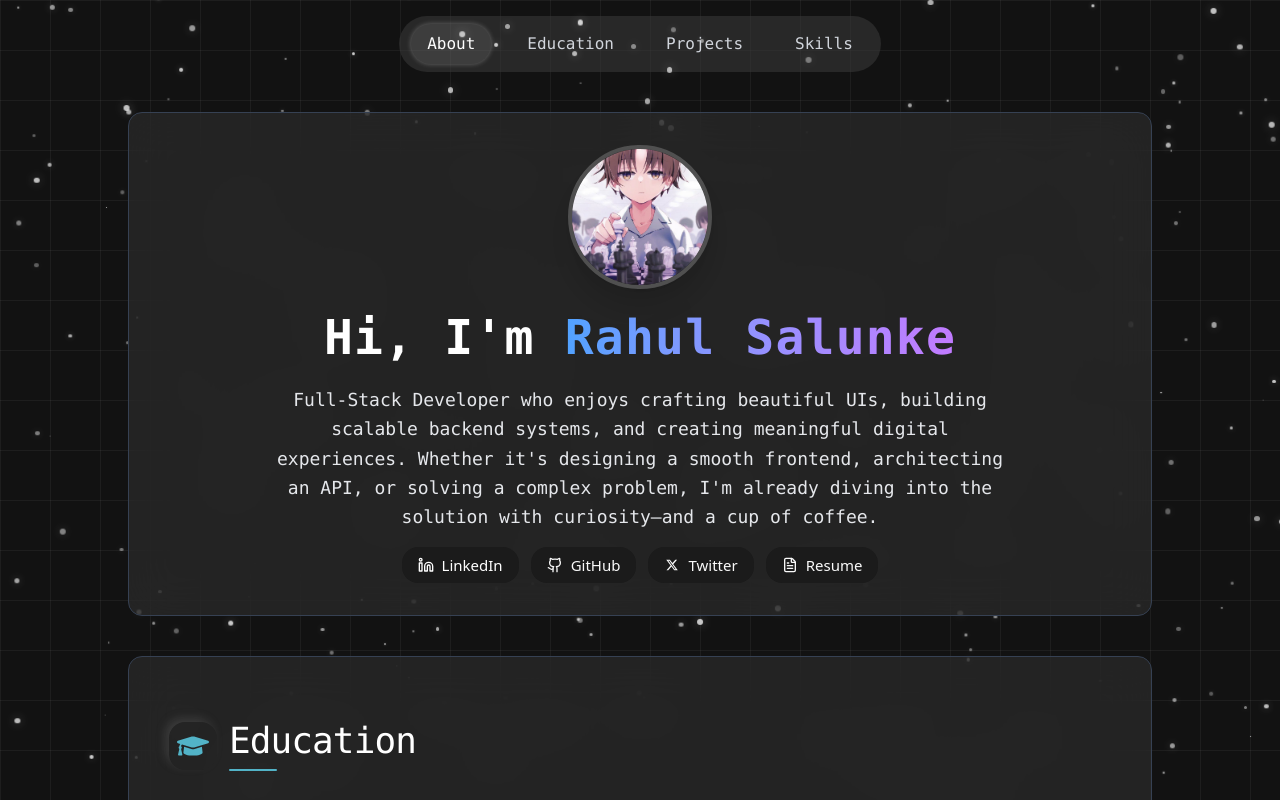
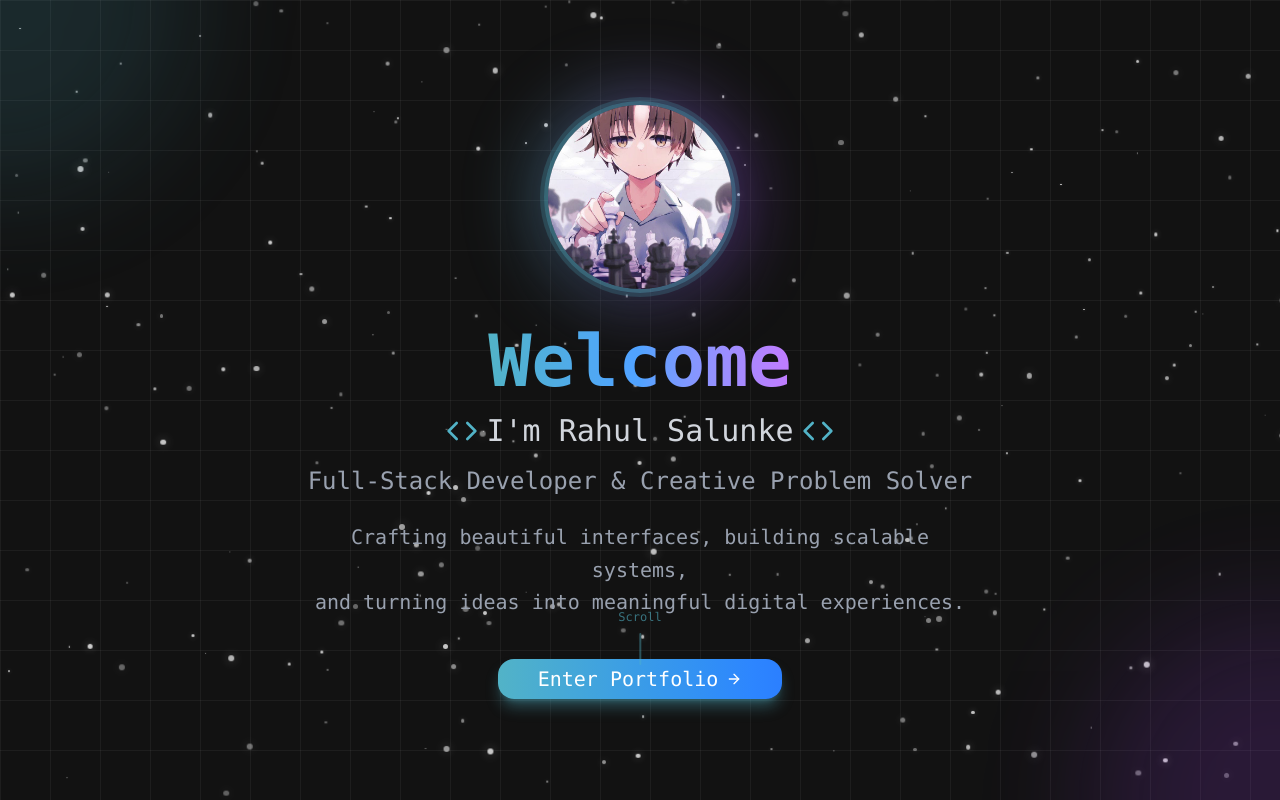
Before and after one commit to rahul24salunke/portfolioo, a React (Vite) app: page / in a window 1280 px wide. Shown: the top 800 px of the page. Built offline with nearby package versions, Linux system fonts and the light colour scheme.

Commit message:
added home page:

```diff
--- a/src/App.jsx
+++ b/src/App.jsx
@@ -1,6 +1,7 @@
-
+import { useState } from 'react'
 import './App.css'
 import './index.css'
+import LandingPage from './component/LandingPage'
 import Navbar from './component/Navbar/Navbar'
 import Education from './component/Body/Education'
 import Starts from './component/Starts'
@@ -11,6 +12,18 @@ import About from './component/Body/About'
 
 
 function App() {
+  const [showLanding, setShowLanding] = useState(true);
+
+  const handleEnter = () => {
+    setShowLanding(false);
+    // Scroll to top after entering
+    window.scrollTo({ top: 0, behavior: 'smooth' });
+  };
+
+  if (showLanding) {
+    return <LandingPage onEnter={handleEnter} />;
+  }
+
   return (
     <>
       <div className="flex flex-col bg-[#121212] bg-[linear-gradient(rgba(255,255,255,.05)_1px,transparent_1px),linear-gradient(90deg,rgba(255,255,255,.05)_1px,transparent_1px)] bg-[size:30px_30px] sm:bg-[size:40px_40px] lg:bg-[size:50px_50px] items-center min-h-screen w-full overflow-x-hidden">
@@ -18,10 +31,19 @@ function App() {
           <Starts />
           {/*  */}
           <Navbar />
-           <About />
-          <Education />
-          <Projects />
-          <SkillsSection/>
+
+          <div id="about">
+            <About />
+          </div>
+          <div id="education">
+            <Education />
+          </div>
+          <div id="projects">
+            <Projects />
+          </div>
+          <div id="skills">
+            <SkillsSection/>
+          </div>
           <Footer />
       </div>
     </>
--- /dev/null
+++ b/src/component/LandingPage.jsx
@@ -0,0 +1,90 @@
+import React, { useState, useEffect } from 'react'
+import { Button } from '@/components/ui/button'
+import { ArrowRight, Code } from 'lucide-react'
+import Starts from './Starts';
+
+const LandingPage = ({ onEnter }) => {
+    const [isVisible, setIsVisible] = useState(false);
+
+    useEffect(() => {
+        // Trigger animation after mount
+        setTimeout(() => setIsVisible(true), 100);
+    }, []);
+
+    return (
+        <div className="fixed inset-0 z-50 flex items-center justify-center bg-[#121212] bg-[linear-gradient(rgba(255,255,255,.05)_1px,transparent_1px),linear-gradient(90deg,rgba(255,255,255,.05)_1px,transparent_1px)] bg-[size:30px_30px] sm:bg-[size:40px_40px] lg:bg-[size:50px_50px] overflow-hidden">
+            {/* Background stars */}
+            <Starts />
+
+            {/* Decorative gradient orbs */}
+            <div className="absolute top-0 left-0 w-96 h-96 bg-[#52B3C7]/20 rounded-full blur-3xl -translate-x-1/2 -translate-y-1/2 animate-pulse" />
+            <div className="absolute bottom-0 right-0 w-96 h-96 bg-purple-500/20 rounded-full blur-3xl translate-x-1/2 translate-y-1/2 animate-pulse" style={{ animationDelay: '1s' }} />
+
+            {/* Main Content */}
+            <div className="relative z-10 flex flex-col items-center justify-center px-4 text-center">
+                {/* Profile Image */}
+                <div
+                    className={`relative mb-8 transition-all duration-1000 ${isVisible ? 'opacity-100 scale-100' : 'opacity-0 scale-90'}`}
+                >
+                    <div className="absolute inset-0 bg-gradient-to-r from-[#52B3C7] to-purple-500 rounded-full blur-2xl opacity-60 animate-pulse" />
+                    <img
+                        src="/icon.jpg"
+                        alt="Rahul Salunke"
+                        className="relative w-32 h-32 sm:w-40 sm:h-40 lg:w-48 lg:h-48 rounded-full object-cover border-4 border-[#52B3C7]/40 shadow-2xl ring-4 ring-[#52B3C7]/20"
+                    />
+                </div>
+
+                {/* Welcome Text */}
+                <div
+                    className={`mb-6 transition-all duration-1000 delay-300 ${isVisible ? 'opacity-100 translate-y-0' : 'opacity-0 translate-y-8'}`}
+                >
+                    <h1 className="text-5xl sm:text-6xl lg:text-7xl font-bold font-mono mb-4">
+                        <span className="bg-gradient-to-r from-[#52B3C7] via-blue-400 to-purple-400 bg-clip-text text-transparent">
+                            Welcome
+                        </span>
+                    </h1>
+                    <div className="flex items-center justify-center gap-2 mb-4">
+                        <Code className="w-6 h-6 sm:w-8 sm:h-8 text-[#52B3C7]" />
+                        <p className="text-xl sm:text-2xl lg:text-3xl font-mono text-gray-300">
+                            I'm Rahul Salunke
+                        </p>
+                        <Code className="w-6 h-6 sm:w-8 sm:h-8 text-[#52B3C7]" />
+                    </div>
+                    <p className="text-lg sm:text-xl lg:text-2xl font-mono text-gray-400">
+                        Full-Stack Developer & Creative Problem Solver
+                    </p>
+                </div>
+
+                {/* Description */}
+                <p
+                    className={`max-w-2xl mb-10 text-base sm:text-lg lg:text-xl font-mono text-gray-400 leading-relaxed transition-all duration-1000 delay-500 ${isVisible ? 'opacity-100 translate-y-0' : 'opacity-0 translate-y-8'}`}
+                >
+                    Crafting beautiful interfaces, building scalable systems,
+                    <br className="hidden sm:block" />
+                    and turning ideas into meaningful digital experiences.
+                </p>
+
+                {/* Enter Button */}
+                <Button
+                    onClick={onEnter}
+                    className={`group rounded-2xl px-8 sm:px-10 py-4 sm:py-5 bg-gradient-to-r from-[#52B3C7] to-blue-500 hover:from-[#52B3C7]/90 hover:to-blue-500/90 text-white font-mono text-lg sm:text-xl shadow-lg shadow-[#52B3C7]/40 hover:shadow-[#52B3C7]/60 hover:scale-105 transition-all duration-500 delay-700 ${isVisible ? 'opacity-100 translate-y-0' : 'opacity-0 translate-y-8'}`}
+                >
+                    <span className="flex items-center gap-2">
+                        Enter Portfolio
+                        <ArrowRight className="w-5 h-5 sm:w-6 sm:h-6 group-hover:translate-x-1 transition-transform" />
+                    </span>
+                </Button>
+
+                {/* Scroll indicator */}
+                <div className="absolute bottom-8 left-1/2 transform -translate-x-1/2 animate-bounce">
+                    <div className="flex flex-col items-center gap-2 text-[#52B3C7]/60">
+                        <span className="text-xs font-mono">Scroll</span>
+                        <div className="w-0.5 h-8 bg-[#52B3C7]/40 rounded-full" />
+                    </div>
+                </div>
+            </div>
+        </div>
+    )
+}
+
+export default LandingPage
```
